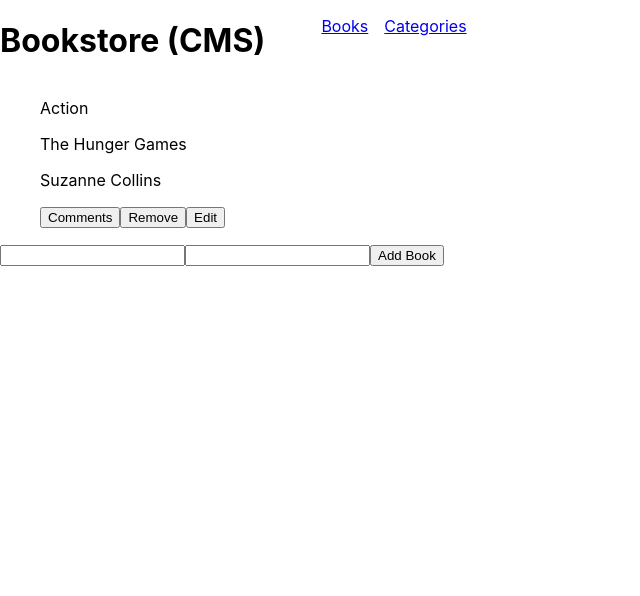
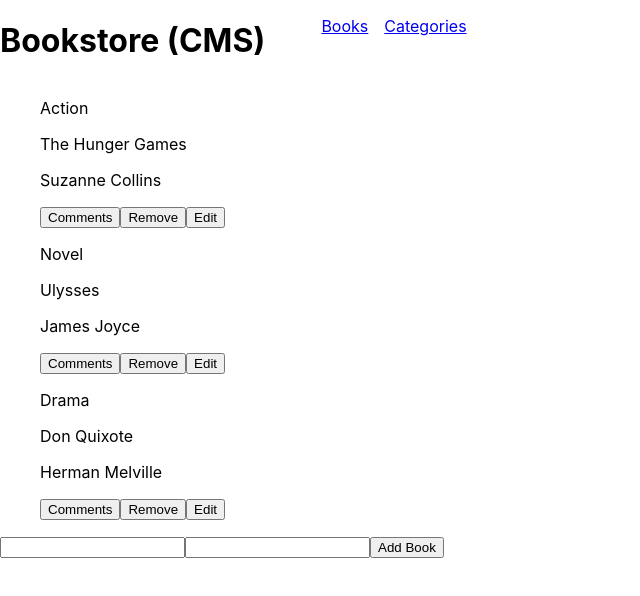
Before and after one commit to maenkhraisha/book-store, a React (Create React App) app: page / in a window 1280 px wide. Shown: the top 596 px of the page, without its empty margins (0-640 px from the left). Built offline with nearby package versions, Linux system fonts and the light colour scheme.

Commit message:
add first and second requirments

```diff
--- a/src/Pages/Books.js
+++ b/src/Pages/Books.js
@@ -2,16 +2,12 @@ import React from 'react';
 import Book from '../components/Book';
 import AddBook from '../components/AddBook';
 
-const bookList = {
-  categorie: 'Action',
-  title: 'The Hunger Games',
-  author: 'Suzanne Collins',
-};
+
 
 function Books() {
   return (
     <div>
-      <Book books={bookList} />
+      <Book />
       <AddBook />
     </div>
   );
--- a/src/components/Book.js
+++ b/src/components/Book.js
@@ -1,19 +1,38 @@
-import React from 'react';
+import React from "react";
 
-const Book = (props) => {
-  /* eslint-disable react/prop-types */
-  const { books } = props;
+const bookList = [{
+  key:1,
+  categorie: 'Action',
+  title: 'The Hunger Games',
+  author: 'Suzanne Collins',
+},
+{
+  key:2,
+  categorie: 'Novel',
+  title: 'Ulysses',
+  author: 'James Joyce',
+},
+{
+  key:3,
+  categorie: 'Drama',
+  title: 'Don Quixote',
+  author: 'Herman Melville',
+}];
+
+const Book = () => {
   return (
     <div>
       <ul>
-        <li>
-          <p>{books.categorie}</p>
-          <p>{books.title}</p>
-          <p>{books.author}</p>
-          <button type="button">Comments</button>
-          <button type="button">Remove</button>
-          <button type="button">Edit</button>
-        </li>
+        {bookList.map((b) => (
+          <li key={b.key}>
+            <p>{b.categorie}</p>
+            <p>{b.title}</p>
+            <p>{b.author}</p>
+            <button type="button">Comments</button>
+            <button type="button">Remove</button>
+            <button type="button">Edit</button>
+          </li>
+        ))}
       </ul>
     </div>
   );
```
